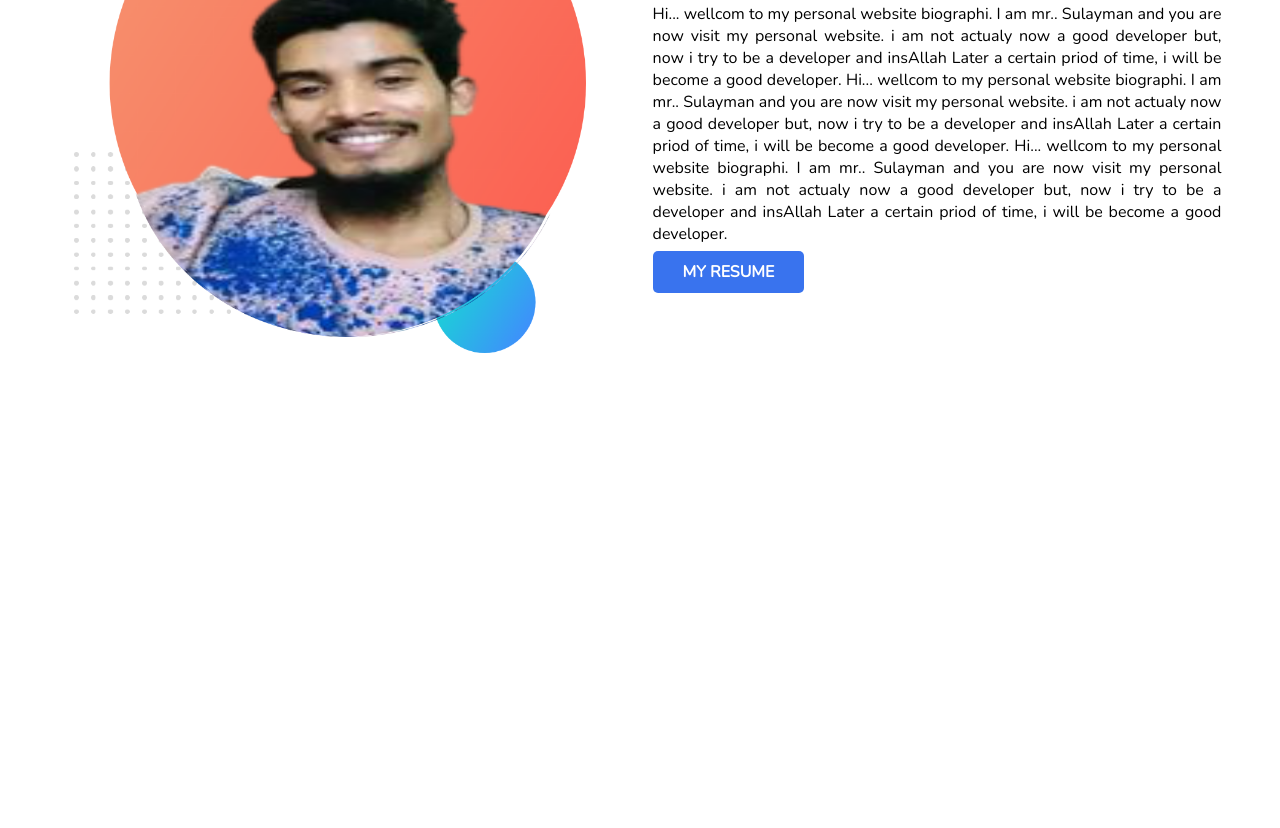
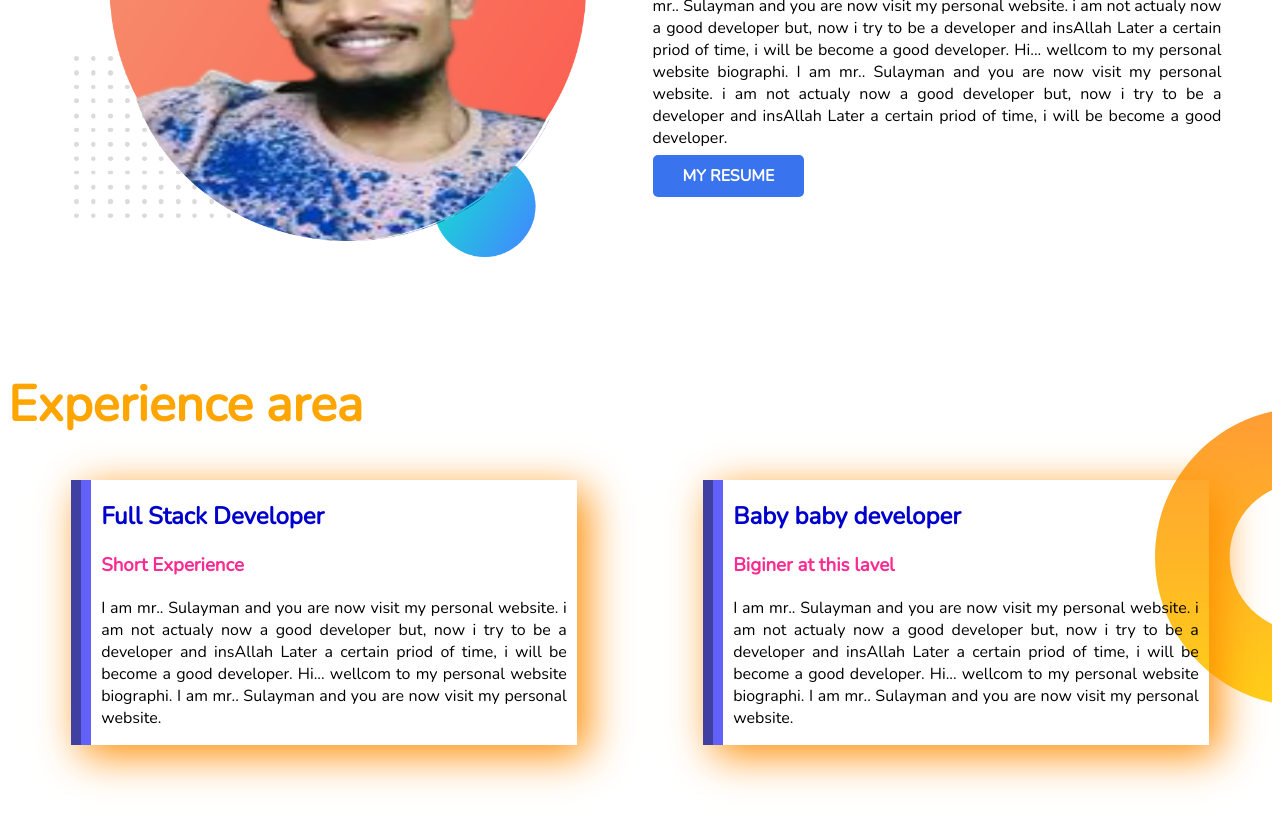
Before and after one commit to Sulayman1/developer-portfolio, a plain HTML site: page index.html in a window 1280 px wide. Shown: the part 1088-1916 px from the top of the page. Before the commit the page ends 1554 px from the top, so only its background shows below. Drawn offline with nearby package versions, Linux system fonts and the light colour scheme.

Commit message:
experience-share

```diff
--- a/index.html
+++ b/index.html
@@ -13,15 +13,12 @@
 </head>
 
 <body>
-    <button type="menu">
-        click here
-    </button>
-    <section class="top-banner">
+    <section class="top-banner flexible-container">
         <div class="half-width">
             <h1> <span class="world">Wellcome</span> To <span class="tnx">Mr.</span></h1>
             <h1><span class="tnx">Mohammad Sula</span>yMan's</h1>
             <h1 class="world">World !!!...</h1>
-            <h3>Class-Less Website Programmer</h3>
+            <h2 class="hot-pink">Class-Less Website Programmer</h2>
             <p>Hi... wellcom to my personal website biographi. I am mr.. Sulayman and you are now visit my personal
                 website. i
                 am not actualy now a good developer but, now i try to be a developer and insAllah Later a certain priod
@@ -42,11 +39,12 @@
         </div>
         <div class="half-width"><img src="new-folder/my-bg.png" alt="picture is not show now"></div>
     </section>
-    <section class="dreem-big">
+
+    <section class="dreem-big flexible-container">
         <div class="half-width"><img src="new-folder/my-bg.png" alt="picture is not show now"></div>
         <div class="half-width">
             <h1 class="tnx">My Dreem Big</h1>
-            <h2>Become A Web Developer</h2>
+            <h2 class="hot-pink">Become A Web Developer</h2>
             <p>Hi... wellcom to my personal website biographi. I am mr.. Sulayman and you are now visit my personal
                 website. i
                 am not actualy now a good developer but, now i try to be a developer and insAllah Later a certain priod
@@ -65,6 +63,39 @@
             <a target="-blank" class="tin" href="https://www.facebook.com/profile.php?id=100071115846441">MY RESUME</a>
         </div>
     </section>
+    <section class="side-banner">
+        <h1 class="text-shadow">Experience area</h1>
+        <div class="flexible-container">
+            <div class="half-width experience-item">
+                <h2 class="blue-color">Full Stack Developer</h2>
+                <h3 class="hot-pink">Short Experience</h3>
+                <p>
+                    I am mr.. Sulayman
+                    and you
+                    are now visit my personal website. i am not actualy now a good developer but, now i try to be a
+                    developer and
+                    insAllah Later a certain priod of time, i will be become a good developer. Hi... wellcom to my
+                    personal
+                    website
+                    biographi. I am mr.. Sulayman and you are now visit my personal website.
+                </p>
+            </div>
+            <div class="half-width experience-item">
+                <h2 class="blue-color">Baby baby developer</h2>
+                <h3 class="hot-pink">Biginer at this lavel</h3>
+                <p>
+                    I am mr.. Sulayman
+                    and you
+                    are now visit my personal website. i am not actualy now a good developer but, now i try to be a
+                    developer and
+                    insAllah Later a certain priod of time, i will be become a good developer. Hi... wellcom to my
+                    personal
+                    website
+                    biographi. I am mr.. Sulayman and you are now visit my personal website.
+                </p>
+            </div>
+        </div>
+    </section>
 
 </body>
 
--- a/style.css
+++ b/style.css
@@ -14,7 +14,7 @@ h1{
 p{
     text-align: justify;
 }
-section{
+.flexible-container{
     display: flex;
     margin-bottom: 50px;
 }
@@ -71,10 +71,28 @@ h1.world{
     padding: 10px 30px;
     text-align: right;
 }
-button{
-    background-color: rgba(19, 90, 223, 0.884);
-    text-align-last: center;
-    border-radius: 6px;
-    padding: 10px 30px;
-    margin: 30px 300px;
+.hot-pink{
+    color: rgb(250, 43, 146);
 }
+.side-banner{
+    background-image: url(new-folder/dream-bg.png);
+    background-repeat: no-repeat;
+    background-position: right;margin-bottom: 10%;
+}
+.experience-item{
+    margin-left: 5%;
+    margin-right: 5%;
+    padding-left: 10px;
+    padding-right: 10px;
+    border-left-style: groove;
+    border-left-width: 20px;
+    border-color: rgb(97, 97, 247);
+    box-shadow: 10px 10px 40px darkorange;
+}
+.blue-color{
+    color: mediumblue;
+}
+.text-shadow{
+    color: orange;
+    font-stretch: wider;
+}
```
Also changed, not shown: new-folder/dream-bg.png (added).
